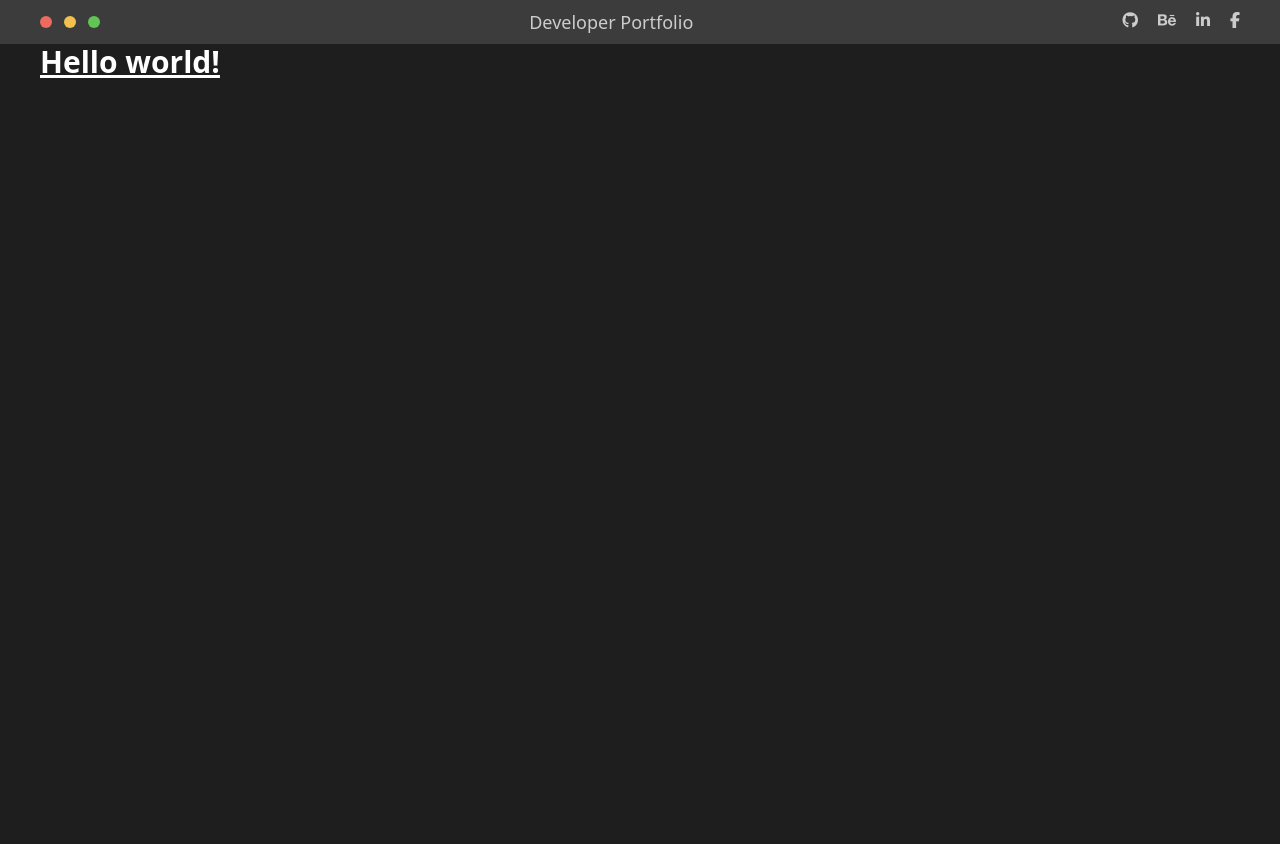
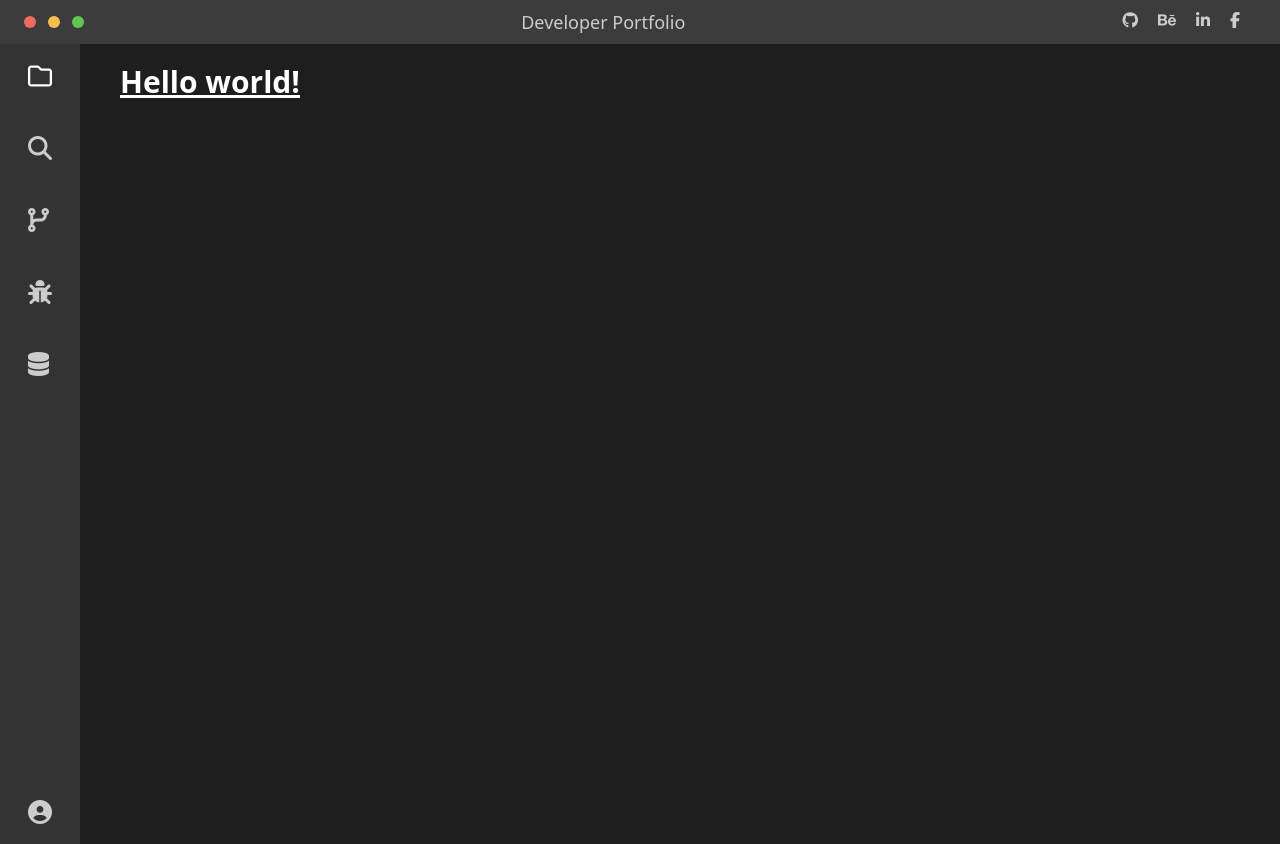
Before and after one commit to 199ocero/Developer-Portfolio, a Nuxt app: page / in a window 1280 px wide. Before the commit the page ends 800 px from the top, so only its background shows below. Built offline with nearby package versions, Linux system fonts and the light colour scheme.

Commit message:
✨ add sidebar

```diff
--- a/components/Navigation.vue
+++ b/components/Navigation.vue
@@ -1,5 +1,5 @@
 <template>
-  <nav class="bg-iridium py-2 flex flex-row justify-between px-10">
+  <nav class="bg-iridium py-2 flex flex-row justify-between pl-6 pr-10">
     <div class="flex flex-row space-x-3 items-center">
       <div class="w-3 h-3 rounded-full bg-mac-red"></div>
       <div class="w-3 h-3 rounded-full bg-mac-yellow"></div>
--- /dev/null
+++ b/components/Sidebar.vue
@@ -0,0 +1,15 @@
+<template>
+  <div
+    class="bg-dune w-12 px-10 py-5 items-center flex flex-col justify-between text-2xl text-light-gray"
+  >
+    <div class="flex flex-col space-y-12">
+      <i class="fa-regular fa-folder text-white"></i>
+      <i class="fa-solid fa-magnifying-glass"></i>
+      <i class="fa-solid fa-code-branch"></i>
+      <i class="fa-solid fa-bug"></i>
+      <i class="fa-solid fa-database"></i>
+    </div>
+
+    <i class="fa-solid fa-circle-user"></i>
+  </div>
+</template>
--- a/layouts/default.vue
+++ b/layouts/default.vue
@@ -1,6 +1,9 @@
 <template>
   <div>
     <Navigation />
-    <Nuxt />
+    <div class="flex flex-row space-x-5 min-h-screen">
+      <Sidebar />
+      <Nuxt />
+    </div>
   </div>
 </template>
--- a/pages/index.vue
+++ b/pages/index.vue
@@ -1,5 +1,5 @@
 <template>
-  <div class="px-10">
+  <div class="p-5">
     <h1 class="text-3xl font-bold underline">Hello world!</h1>
   </div>
 </template>
```
